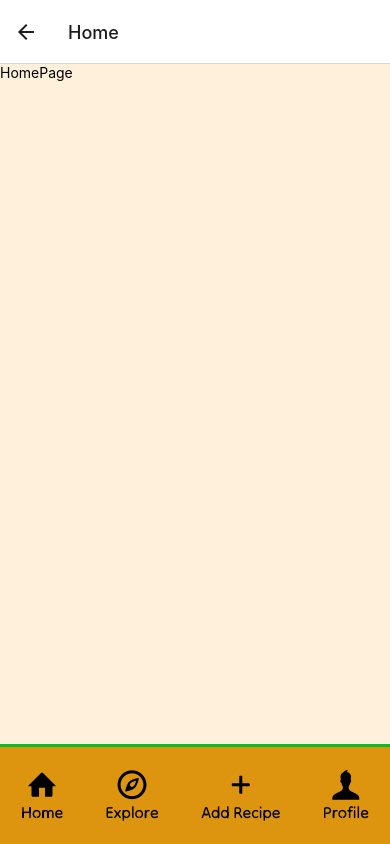
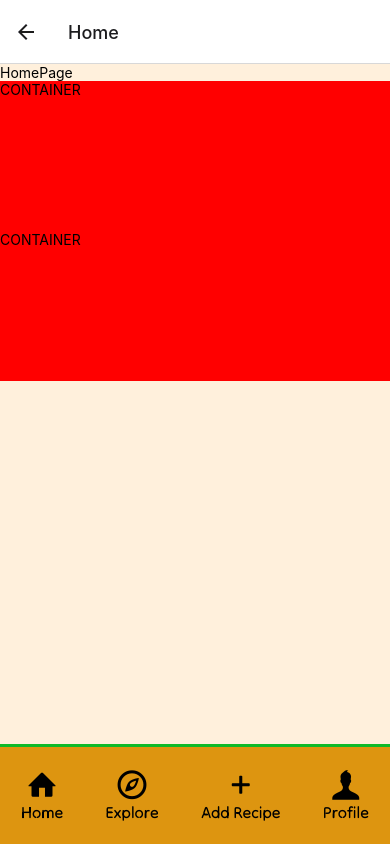
Before and after one commit to Fugate-A/MegaBytes.app, a React Native app in the folder mobile_frontend/: screen /Home in a window 390 px wide. Built offline with nearby package versions, Linux system fonts and the light colour scheme.

Commit message:
Debugging and Recipe Page progress

```diff
--- /dev/null
+++ b/mobile_frontend/components/RecipeContainer.js
@@ -0,0 +1,25 @@
+import React from 'react';
+import { View, StyleSheet, Text } from 'react-native';
+
+function RecipeContainer() {
+
+    return (
+        <View style={styles.container}>
+
+            <Text>CONTAINER</Text>
+
+        </View>
+    )
+
+
+}
+
+const styles = StyleSheet.create({
+    container: {
+        width: '100%',
+        height: 150,
+        backgroundColor: 'red',
+    },
+});
+
+export default RecipeContainer;
--- a/mobile_frontend/pages/AuthPage.js
+++ b/mobile_frontend/pages/AuthPage.js
@@ -37,8 +37,11 @@ function AuthPage( { navigation }){
 				}),
 			});
 
+			console.log('Logging User in:');
+			console.log(`\nUsername: ${email}\nPassword: ${passwordText}`);
 			const data = await response.json();
 			if(data.firstName.length >= 1){
+				console.log('Success');
 				navigation.navigate('Home');
 			}else{
 				setErrorMessage('Invalid Username or Password');
@@ -67,8 +70,11 @@ function AuthPage( { navigation }){
 				}),
 			});
 
+			console.log('Adding new User:');
+			console.log(`\nUsername: ${username}\nPassword: ${passwordText}`);
 			const data = await response.json();
 			if(response.ok){
+				console.log('Success');
 				setIsSignIn(true);
 			}else{
 				console.error("Invalid username or password\n");
--- a/mobile_frontend/pages/HomePage.js
+++ b/mobile_frontend/pages/HomePage.js
@@ -1,12 +1,41 @@
 import React from 'react';
-import { View, Text,StyleSheet } from 'react-native';
+import { View, Text,StyleSheet, ScrollView } from 'react-native';
 
 import NavigationBar from '../components/NavigationBar';
+import RecipeContainer from '../components/RecipeContainer';
+
+const recipes = [
+    {
+        id: 1,
+        title: 'Delicious Pasta Carbonara',
+        author: 'u/ChefJohn',
+        content: 'Here\'s the recipe for a mouthwatering pasta carbonara...',
+        image: 'your_image_url_1',
+        upvotes: 350,
+        comments: 25,
+    },
+    {
+        id: 2,
+        title: 'Awesome Chocolate Cake',
+        author: 'u/BakerJane',
+        content: 'Indulge in this amazing chocolate cake recipe...',
+        image: 'your_image_url_2',
+        upvotes: 200,
+        comments: 15,
+    },
+    // Add more recipe objects as needed
+];
 
 function HomePage(){
     return (
         <View style={styles.container}>
             <Text>HomePage</Text>
+
+            <ScrollView>
+                {recipes.map((recipe) => (
+                    <RecipeContainer />
+                ))}
+            </ScrollView>
 
             <NavigationBar/>
         </View>
```
Also changed, not shown: mobile_frontend/pages/RecipePage.js (added, +20 -0 lines), mobile_frontend/pages/RecipeCard.js (deleted).
